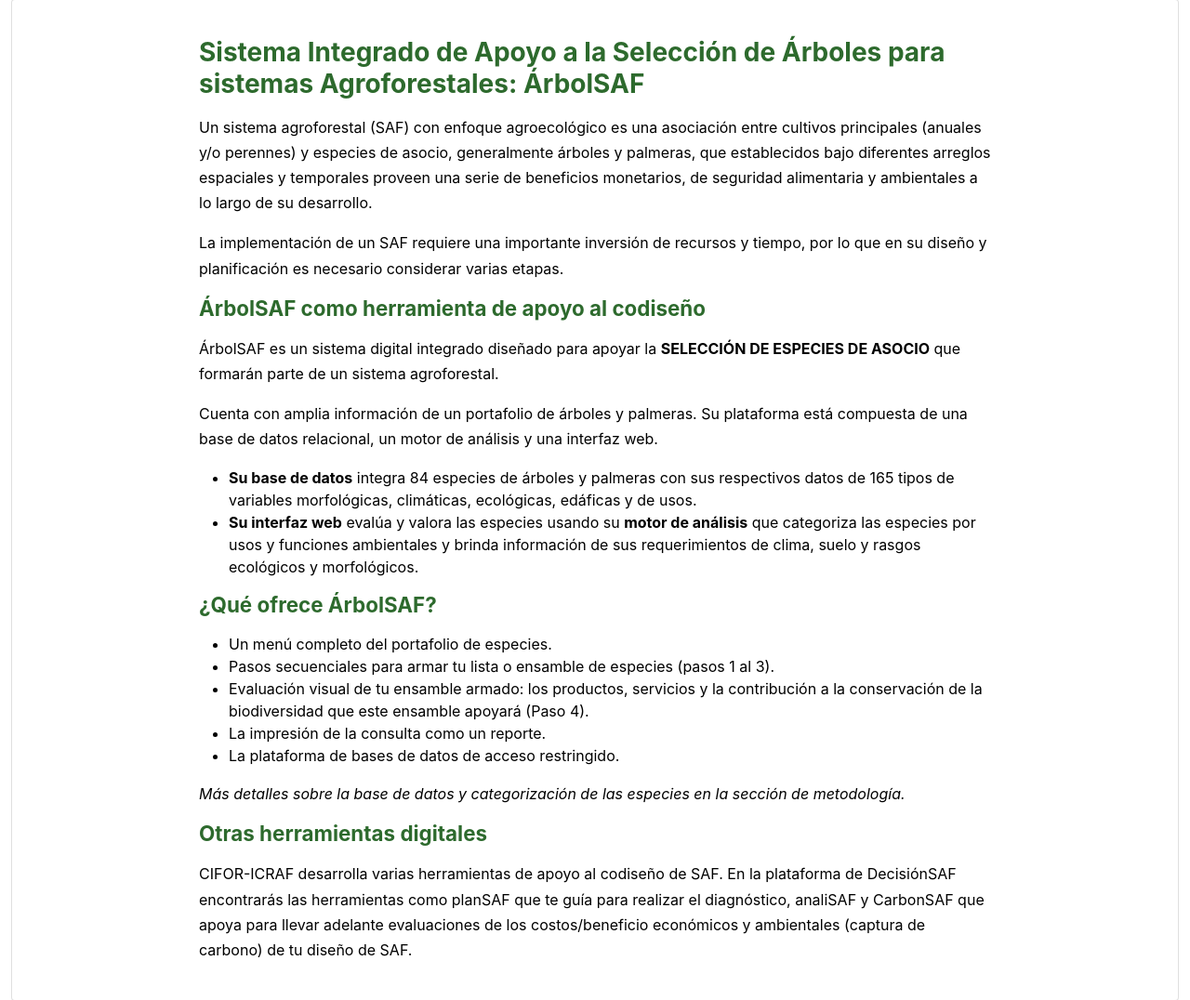
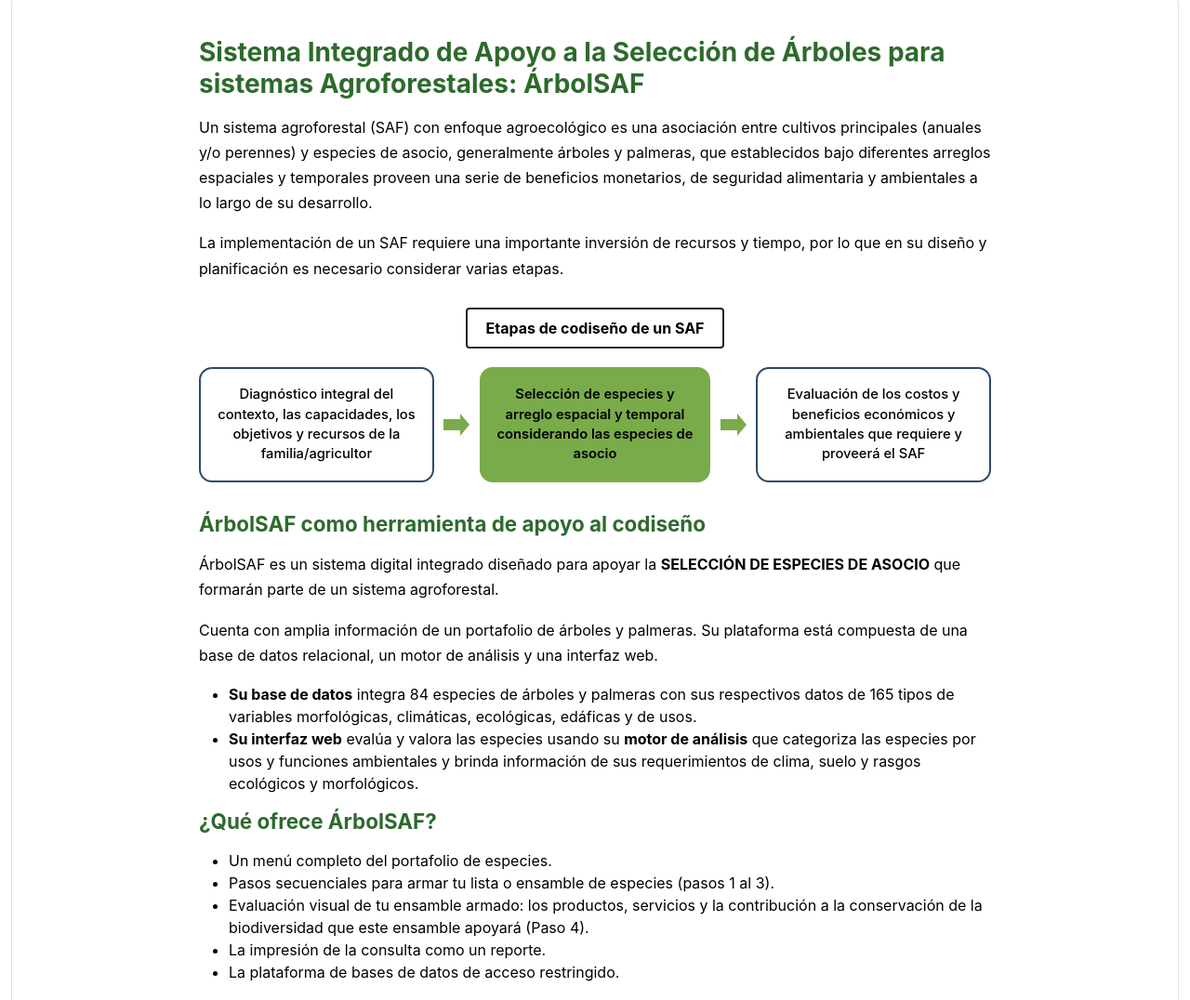
Before and after one commit to aranguren/arbolSAF, a Django app: page /arbolsaf/herramienta/ in a window 1280 px wide. Shown: the part 205-1281 px from the top of the page at 93% size. Run offline with Django 3.2, Linux system fonts and the light colour scheme; data that the repository does not hold is empty; parts of the project's set-up code (start-up, migrations or seed data) failed here and were passed over; some libraries are stand-ins or nearby versions; some web fonts are replaced.

Commit message:
chore: add codiseno diagram to about page

```diff
--- a/arbolsaf/templates/arbolsaf/tool/about.html
+++ b/arbolsaf/templates/arbolsaf/tool/about.html
@@ -18,6 +18,70 @@
   }
   .manual-link-card:hover { background: #e6f2e6; box-shadow: 0 2px 8px rgba(0,0,0,0.1); }
   .manual-link-card i { display: block; font-size: 1.8rem; margin-bottom: 0.5rem; }
+
+  /* ── Diagrama etapas codiseño ──────────────────────────────── */
+  .codiseno-diagram {
+    margin: 1.75rem 0 2rem;
+    display: flex;
+    flex-direction: column;
+    align-items: center;
+  }
+  .codiseno-diagram__title {
+    display: inline-block;
+    border: 2px solid #222;
+    padding: 0.5rem 1.2rem;
+    font-size: 1rem;
+    font-weight: 700;
+    color: #222;
+    margin-bottom: 1.25rem;
+    border-radius: 4px;
+  }
+  .codiseno-diagram__flow {
+    display: flex;
+    align-items: stretch;
+    gap: 0;
+  }
+  .codiseno-box {
+    flex: 1;
+    border-radius: 14px;
+    padding: 1.1rem 1rem;
+    font-size: 0.92rem;
+    font-weight: 500;
+    color: #1a1a1a;
+    line-height: 1.45;
+    text-align: center;
+    display: flex;
+    align-items: center;
+    justify-content: center;
+  }
+  .codiseno-box--outline {
+    border: 2.5px solid #2d4a6a;
+    background: #fff;
+  }
+  .codiseno-box--filled {
+    background: #7aab4a;
+    color: #fff;
+    font-weight: 600;
+  }
+  .codiseno-arrow {
+    display: flex;
+    align-items: center;
+    padding: 0 0.4rem;
+    flex-shrink: 0;
+  }
+  .codiseno-arrow svg {
+    width: 36px;
+    height: 36px;
+    fill: #7aab4a;
+  }
+
+  /* Responsive: apila verticalmente en móvil */
+  @media (max-width: 600px) {
+    .codiseno-diagram__flow { flex-direction: column; align-items: center; gap: 0; }
+    .codiseno-box { width: 100%; max-width: 280px; padding: 0.9rem 1rem; }
+    .codiseno-arrow { transform: rotate(90deg); padding: 0.2rem 0; }
+    .codiseno-arrow svg { width: 28px; height: 28px; }
+  }
 </style>
 
 <div class="intro-content">
@@ -32,6 +96,38 @@
     La implementación de un SAF requiere una importante inversión de recursos y tiempo, por lo que en su
     diseño y planificación es necesario considerar varias etapas.
   </p>
+
+  <!-- Diagrama: Etapas de codiseño de un SAF -->
+  <div class="codiseno-diagram">
+    <div class="codiseno-diagram__title">Etapas de codiseño de un SAF</div>
+    <div class="codiseno-diagram__flow">
+
+      <div class="codiseno-box codiseno-box--outline">
+        Diagnóstico integral del contexto, las capacidades, los objetivos y recursos de la familia/agricultor
+      </div>
+
+      <div class="codiseno-arrow" aria-hidden="true">
+        <svg viewBox="0 0 36 36" xmlns="http://www.w3.org/2000/svg">
+          <polygon points="4,12 22,12 22,6 32,18 22,30 22,24 4,24"/>
+        </svg>
+      </div>
+
+      <div class="codiseno-box codiseno-box--filled">
+        Selección de especies y arreglo espacial y temporal considerando las especies de asocio
+      </div>
+
+      <div class="codiseno-arrow" aria-hidden="true">
+        <svg viewBox="0 0 36 36" xmlns="http://www.w3.org/2000/svg">
+          <polygon points="4,12 22,12 22,6 32,18 22,30 22,24 4,24"/>
+        </svg>
+      </div>
+
+      <div class="codiseno-box codiseno-box--outline">
+        Evaluación de los costos y beneficios económicos y ambientales que requiere y proveerá el SAF
+      </div>
+
+    </div>
+  </div>
 
   <h2>ÁrbolSAF como herramienta de apoyo al codiseño</h2>
   <p>
```
